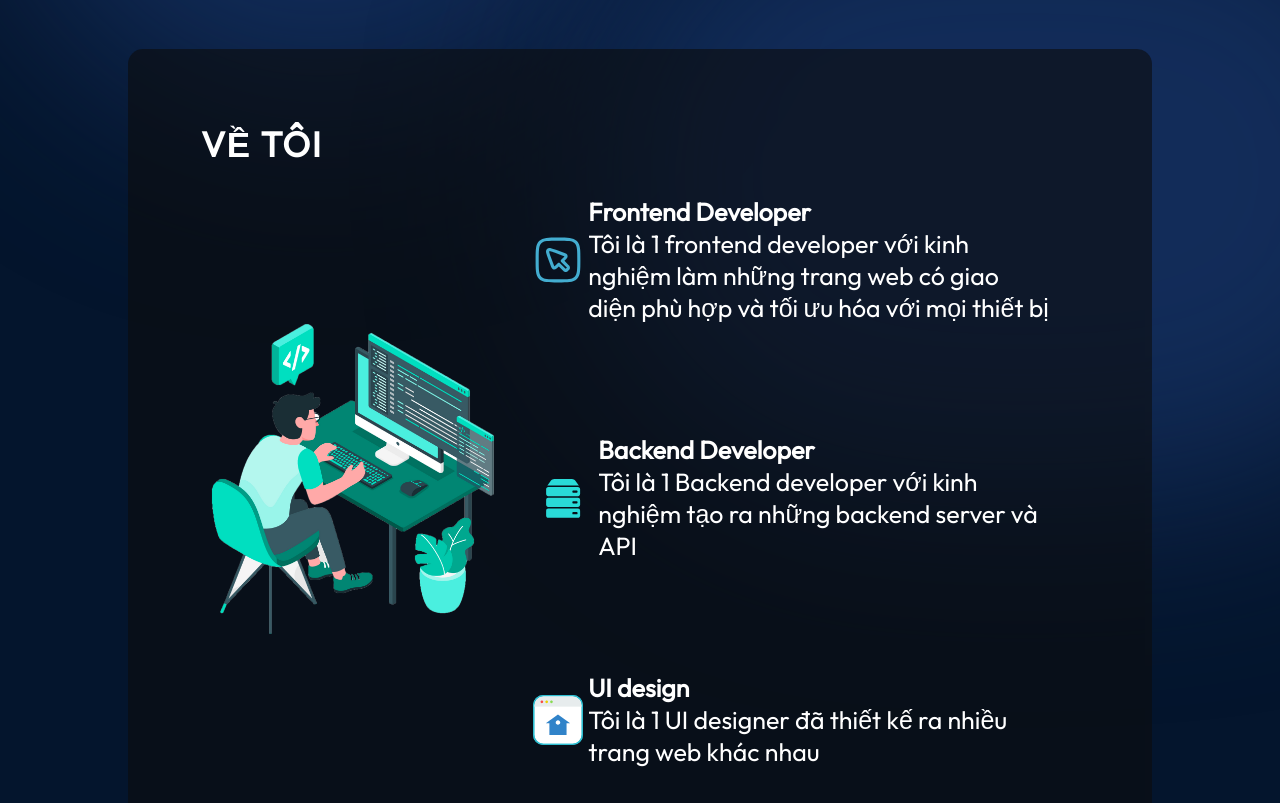
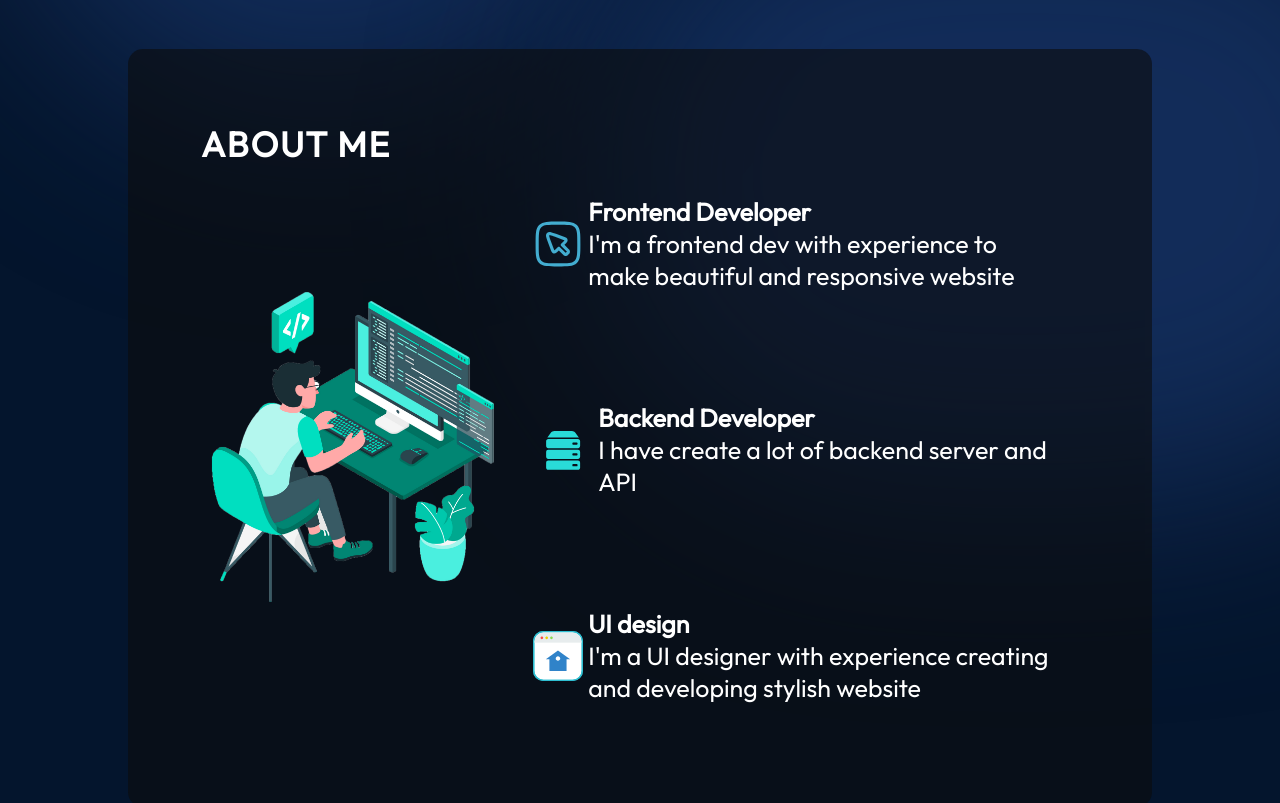
Before and after one commit to lujfy/PORTFOLIO, a React (Vite) app: page / in a window 1280 px wide. Shown: the part 540-1343 px from the top of the page. Built offline with nearby package versions, Linux system fonts and the light colour scheme.

Commit message:
Update About.jsx

```diff
--- a/src/components/About/About.jsx
+++ b/src/components/About/About.jsx
@@ -5,7 +5,7 @@ import styles from './About.module.css'
 function About() {
   return (
     <section className={styles.container} id='about'>
-        <h2 className={styles.title}>Về tôi</h2>
+        <h2 className={styles.title}>About me</h2>
         <div className={styles.content}>
             <img  src={getImageUrl('about/aboutImg.png')} alt='sitting with a laptop' className={styles.aboutImage} />
             <ul className={styles.aboutItems} >
@@ -13,8 +13,7 @@ function About() {
                     <img src={getImageUrl('about/cursorImg.svg')} alt='cursor Icon'/>
                     <div className={styles.aboutItemText}>
                         <h3>Frontend Developer</h3>
-                        <p>Tôi là 1 frontend developer với kinh nghiệm làm những trang web
-                             có giao diện phù hợp và tối ưu hóa với mọi thiết bị</p>
+                        <p>I'm a frontend dev with experience to make beautiful and responsive website</p>
                     </div>
                 </li>
 
@@ -22,7 +21,7 @@ function About() {
                     <img src={getImageUrl('about/serverImg.svg')} alt='server Icon'/>
                     <div className={styles.aboutItemText}>
                         <h3>Backend Developer</h3>
-                        <p>Tôi là 1 Backend developer với kinh nghiệm tạo ra những backend server và API</p>
+                        <p>I have create a lot of backend server and API</p>
                     </div>
                 </li>
 
@@ -30,7 +29,7 @@ function About() {
                     <img src={getImageUrl('about/designImg.svg')} alt='design Icon'/>
                     <div className={styles.aboutItemText}>
                         <h3>UI design</h3>
-                        <p>Tôi là 1 UI designer đã thiết kế ra nhiều trang web khác nhau</p>
+                        <p>I'm a UI designer with experience creating and developing stylish website</p>
                     </div>
                 </li>
 
```
